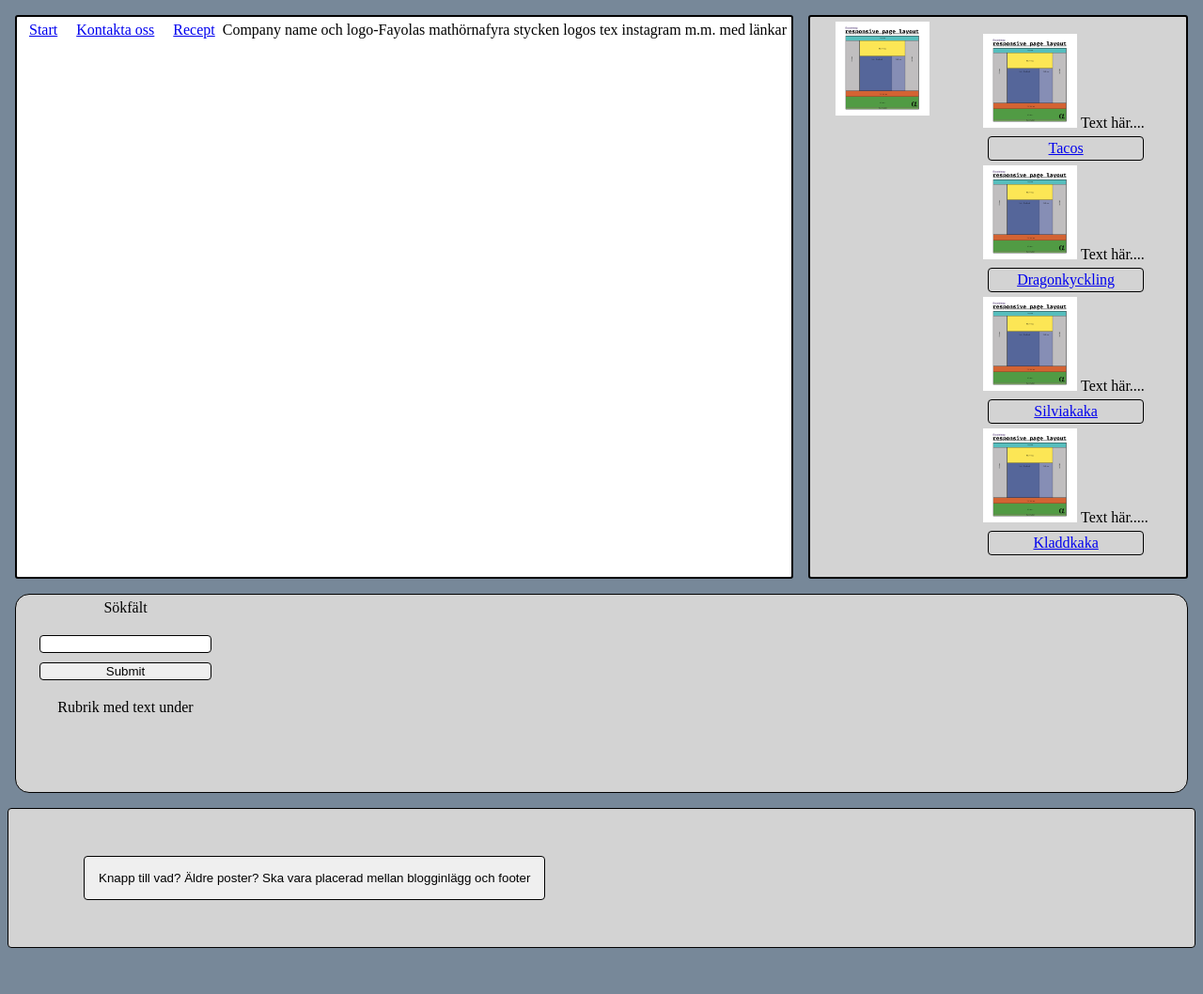
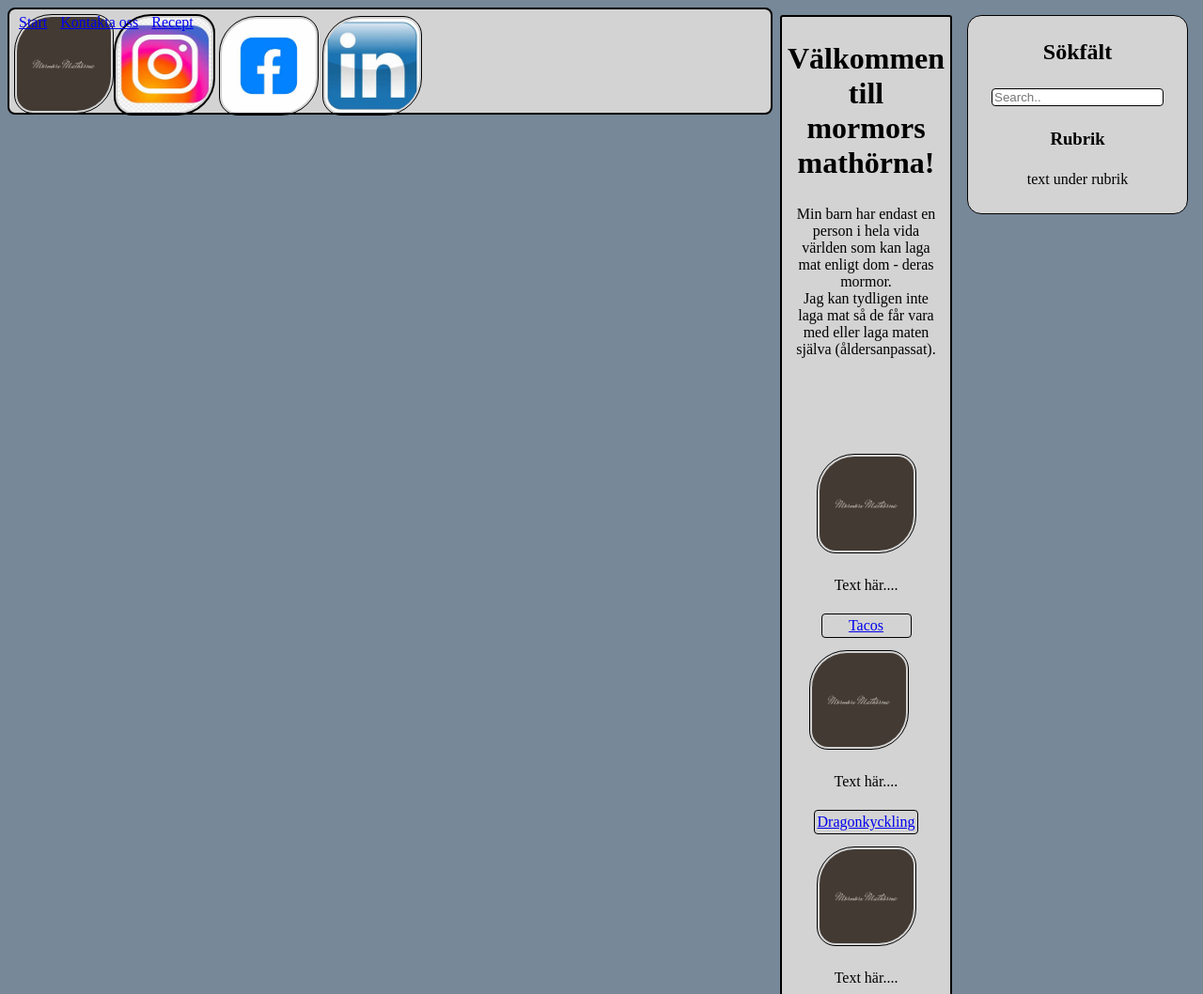
Before and after one commit to MissWicked1/MissWicked1.github.io, a plain HTML site: page index.html in a window 1280 px wide. Shown: the top 1058 px of the page at 94% size. Drawn offline with Linux system fonts and the light colour scheme.

Commit message:
Bra bas men mycket css

```diff
--- a/index.html
+++ b/index.html
@@ -8,73 +8,66 @@
 	<body>
 		<header>
 			<div class="navbar">
-     	 <a href="index.html" target="_self" title="Go to homepage">Start</a>
-      	<a href="contact.html" target="_self" title="Go to contact us">
-        Kontakta oss</a
-      		>
-      	<a href="recipes.html" target="_self" title="Go to portfolio"
-        >Recept</a>
-    </div>
-</div>
-			<div>Company name och logo-Fayolas mathörna</div>
-			<div>fyra stycken logos tex instagram m.m. med länkar</div>
+				<a href="index.html" target="_self" title="Go to homepage">Start</a>
+				<a href="contact.html" target="_self" title="Go to contact us"
+					>Kontakta oss</a
+				>
+				<a href="recipes.html" target="_self" title="Go to portfolio">Recept</a>
+			</div>
+			<div id="Mormors">
+				<img src="Images/image.png" alt="Mormors logo" id="Mormors-logo" />
+			</div>
 
+			<div id="logos">
+				<img src="Images/instagram.jpg" alt="instagram logo" id="logos1" />
+				<img src="Images/facebook.jpg" alt="facebook logo" id="logos2" />
+				<img src="Images/Linkedin.jpg" alt="linkedin" id="logos3" />
+			</div>
 		</header>
 		<div id="main">
-			<div id="Pic1">
-				<img
-					src="/Images/Responsive-Bootstrap-Page-Layout-alpharithms.jpg"
-					alt="Layout"
-				/></div>
+			<div>
+				<h1>Välkommen till mormors mathörna!</h1>
+				<p>
+					Min barn har endast en person i hela vida världen som kan laga mat
+					enligt dom - deras mormor. <br />
+					Jag kan tydligen inte laga mat så de får vara med eller laga maten
+					själva (åldersanpassat).
+				</p>
+				<br />
+				<p></p>
+			</div>
 
 			<div class="posts">
 				<div class="recipe" id="tacos">
-					<img
-						class="R"
-						src="Images/Responsive-Bootstrap-Page-Layout-alpharithms.jpg"
-						alt=""
-					/>
-					Text här....
+					<img class="R" src="Images/image.png" alt="Mormors logo" />
+					<p>Text här....</p>
 					<a class="recept" href="tacos.html" target="_self">Tacos</a>
 				</div>
 				<div class="recipe" id="dragon">
-					<img
-						class="R"
-						src="Images/Responsive-Bootstrap-Page-Layout-alpharithms.jpg"
-						alt=""
-					/>
-					Text här....
+					<img class="R" src="Images/image.png" alt="Mormors logo" />
+					<p>Text här....</p>
 					<a class="recept" href="dragon.html" target="_self">Dragonkyckling</a>
 				</div>
 				<div class="recipe" id="silvia">
-					<img
-						class="R"
-						src="Images/Responsive-Bootstrap-Page-Layout-alpharithms.jpg"
-						alt=""
-					/>
-					Text här....
+					<img class="R" src="Images/image.png" alt="Mormors logo" />
+					<p>Text här....</p>
 					<a class="recept" href="silvia.html" target="_self">Silviakaka</a>
 				</div>
 				<div class="recipe" id="kladdig">
-					<img
-						class="R"
-						src="Images/Responsive-Bootstrap-Page-Layout-alpharithms.jpg"
-						alt=""
-					/>
-					Text här.....
+					<img class="R" src="Images/image.png" alt="Mormors logo" />
+					<p>Text här....</p>
 					<a class="recept" href="kladdkaka.html" target="_self">Kladdkaka</a>
-				</div></div>
-
+				</div>
+			</div>
 		</div>
 		<div class="sidebar">
-
 			<div>
-				Sökfält
+				<h2>Sökfält</h2>
 				<form class="search">
-					<input type="text" />
-					<input type="submit" />
+					<input type="text" placeholder="Search.." />
 				</form>
-				<div>Rubrik med text under</div>
+				<h3>Rubrik</h3>
+				<p>text under rubrik</p>
 			</div>
 		</div>
 		<div id="button">
@@ -90,8 +83,10 @@
 			<a href="#">Länk till andra hemsidor</a>
 			<a href="#">Länk till andra hemsidor</a>
 			<a href="#">Länk till andra hemsidor</a>
-			Länkar till olika matsidor? ska vara cirka 2-3 rader uppifrån och ner samt
-			4 rader från vänster till höger.
+			<p>
+				Jag som skapat denna hemsida heter Susanne Andreasson och läser första
+				året Webbutveckling på Jensen Yrkeshögskola i Göteborg.
+			</p>
 		</footer>
 	</body>
 </html>
--- a/styling/stylesheet.css
+++ b/styling/stylesheet.css
@@ -27,7 +27,36 @@
         Line-heigth kan användas så att inline-element inte krockar med varandra.
         I CSS position har vi static (default), relative, absolute och fixed. left, right, bottom och top är inte möjligt på static. om ex. en containerdiv (förälder) är absolut till bottom:0px och left:0px så hamnar
         den nere i hörnet till vänster. Om divvarna (barnen) inuti containern har relative så rör sig de inom föräldern. Absolut rör sig i förhållande till föräldern/chefen som måste vara relative alt. närmaste chef
-        ( dvs. hierarktiskt högre element), relative rör sig i förhållande till sitt ursprungsläge som är static. I fixed så rör sig barnen i relation till det större fönstret dvs. bodyn.*/
+        ( dvs. hierarktiskt högre element), relative rör sig i förhållande till sitt ursprungsläge som är static. I fixed så rör sig barnen i relation till det större fönstret dvs. bodyn.
+
+
+
+		<style>
+			header {
+				display: flex;
+			}
+			nav {
+				display: flex;
+				justify-content: space-around;
+			}
+			p {
+				margin: 50px;
+				padding: 0;
+				background-color: plum;
+				border: 2px solid black;
+				border-radius: 4px;
+				display: flex;
+			}
+		</style>
+	</head>
+	<body>
+		<header>
+			<nav>
+				<p>Home</p>
+				<p>News</p>
+				<p>About</p>
+			</nav>
+		</header>*/
 
 html body {
 	background-color: lightslategrey;
@@ -36,20 +65,39 @@ html body {
 }
 
 header {
-	background-color: white;
+	background-color: lightgray;
 	border: 2px solid black;
-	border-radius: 3px;
+	border-radius: 8px;
 	display: flex;
-	margin: 8px;
 	padding: 5px;
 	text-align: center;
+	height: 100px;
+	width: 800px;
+}
+.navbar {
+	position: absolute;
+}
+#logos1 {
+	border: 2px solid;
+	padding: 2px;
+	border-radius: 40px 20px;
+}
+#logos2 {
+	border: 1px solid black;
+	padding: 2px;
+	border-radius: 40px 20px;
+}
+#logos3 {
+	border: 1px solid black;
+	padding: 2px;
+	border-radius: 40px 20px;
 }
 
 #main {
 	background-color: lightgrey;
 	display: flex;
 	justify-content: space-around;
-	flex-direction: row;
+	flex-direction: column;
 	flex-wrap: wrap;
 	flex: 2;
 	border: 2px solid black;
@@ -58,19 +106,41 @@ header {
 	padding: 5px;
 	text-align: left;
 }
-#Pic1 {
+
+img {
+	padding: 2px;
+	border: 1px solid black;
+	border-radius: 40px 20px;
 	width: 100px;
 	height: 100px;
 }
-img {
-	width: 100px;
-	height: 100px;
+h1 {
+	text-align: center;
+}
+p {
+	text-align: center;
+	padding: 5px;
+}
+.R {
+	border: 1px solid black;
+	padding: 2px;
+	border-radius: 40px 20px;
+}
+
+#Mormors-logo {
+	border: 1px solid black;
+	padding: 2px;
+	border-radius: 40px 20px;
 }
 .posts {
 	margin: 5px;
 	padding: 8px;
 	display: flex;
 	flex-direction: column;
+	align-items: center;
+}
+.recipe {
+	margin-top: 8px;
 }
 .recept {
 	border: 1px solid black;
@@ -99,6 +169,7 @@ img {
 	border: 1px solid black;
 	border-radius: 4px;
 }
+
 #button {
 	border: 1px solid black;
 	border-radius: 4px;
@@ -117,7 +188,7 @@ img {
 	background-color: lightgray;
 	margin: 8px;
 	padding: 5px;
-	height: 100px;
+	height: 150px;
 	display: flex;
 	align-items: center;
 	justify-content: center;
@@ -132,7 +203,7 @@ img {
 }
 
 a {
-	margin: 5px;
+	margin: 2px;
 	padding: 3px;
 }
 form {
```
Also changed, not shown: Images/Linkedin.jpg (added), Images/Responsive-Bootstrap-Page-Layout-alpharithms.jpg (deleted), Images/facebook.jpg (added), Images/image.png (added), Images/instagram.jpg (added).
